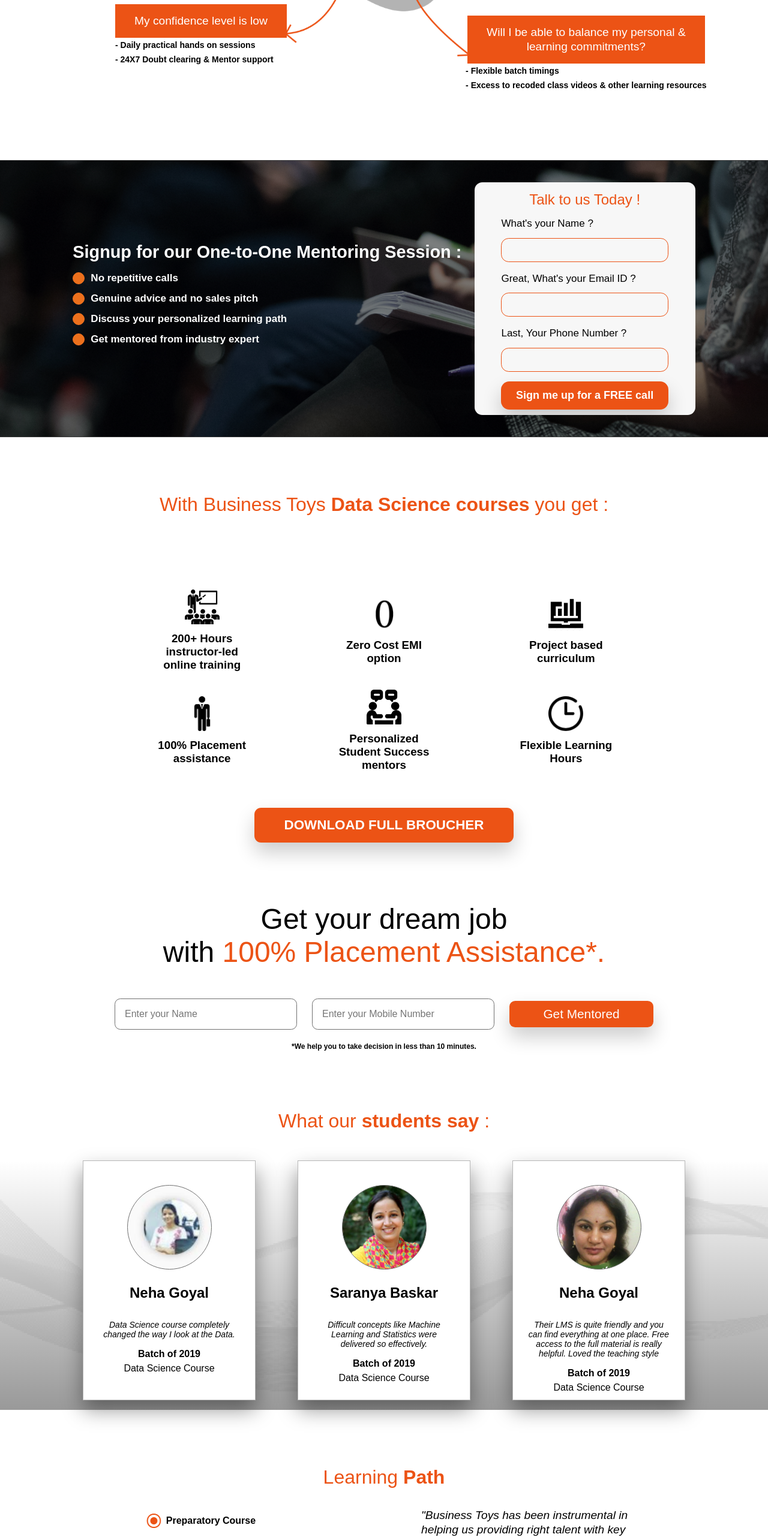
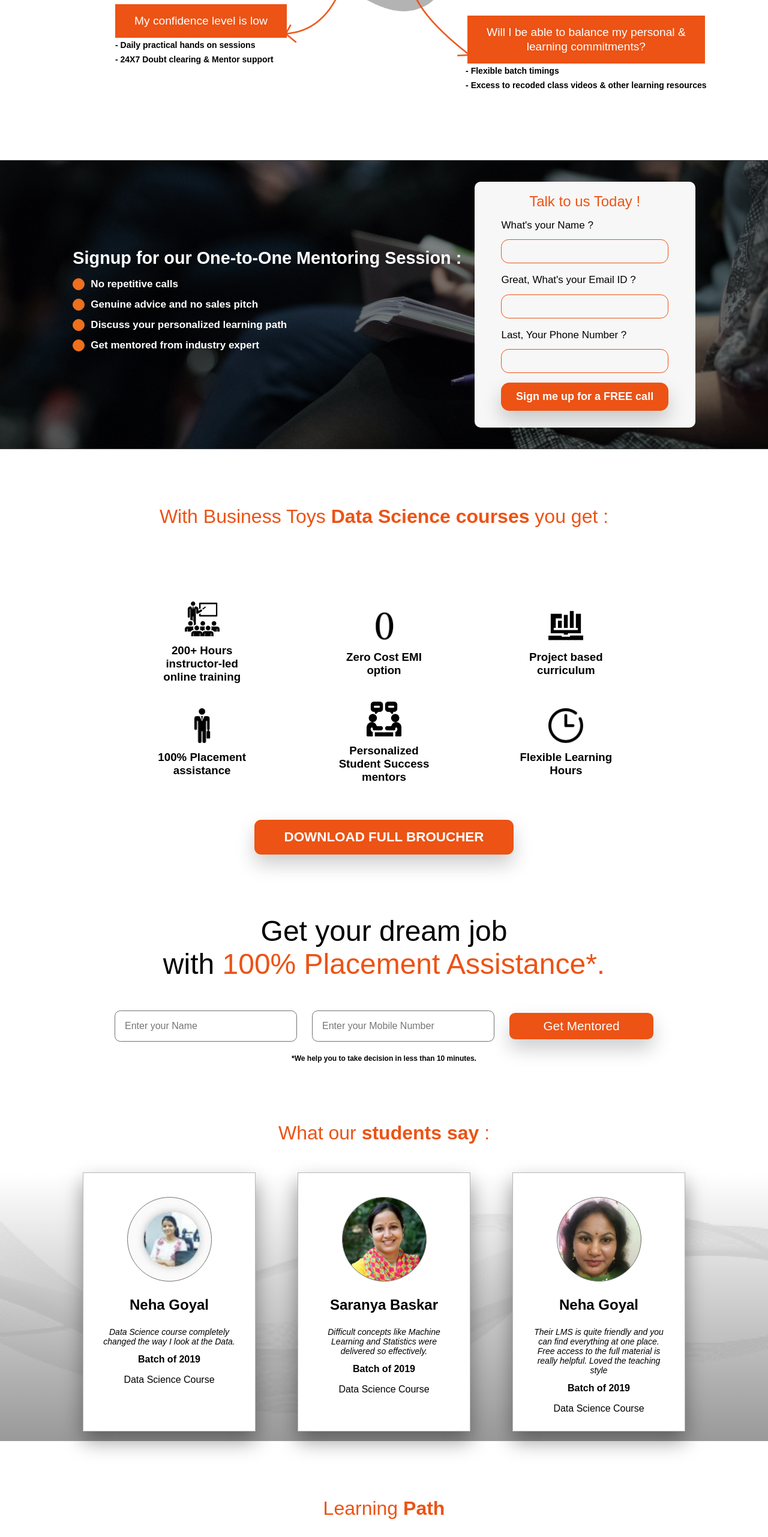
Before and after one commit to NitinSirsath/business-toy-task, a React (Vite) app: page / in a window 1280 px wide. Shown: the part 1542-4105 px from the top of the page at 60% size. Built offline with nearby package versions, Linux system fonts and the light colour scheme.

Commit message:
fix card

```diff
--- a/src/components/ContactPage/ContactPage.style.ts
+++ b/src/components/ContactPage/ContactPage.style.ts
@@ -9,7 +9,7 @@
   background-image: linear-gradient(to right, rgba(0, 0, 0, 0.5), rgba(0, 0, 0, 0.5)),
     url(${(props:any) => props.background});
     color: white;
-    padding: 15px 100px ;
+    padding: 25px 100px ;
     @media only screen and (max-width: 428px) {
         padding: 40px 40px ;
     }
@@ -68,12 +68,12 @@
     background-color: #f7f7f7;
     transition: all .2s ease;
 
-    padding: 1.1rem 2.8rem;
-    height: 90%;
+    padding: 1.3rem 2.8rem;
+    height: 95%;
     width: 23rem;
     text-align: left;
     color: black;
-    border-radius: 13px;
+    border-radius: 10px;
 
 
 
--- a/src/components/TestimonialsPage/TestimonialsPage.style.ts
+++ b/src/components/TestimonialsPage/TestimonialsPage.style.ts
@@ -32,18 +32,71 @@
         background-color: #fff;
     box-shadow: 0 1rem 2rem rgb(0 0 0 / 40%);
     border: 0.1rem solid rgba(112, 112, 112, 0.5);
-    height: 25rem;
+    height: 27rem;
     width: 18rem;
     text-align: center;
     margin-bottom: 1rem;
 
+    @media only screen and (max-width:968px){
+            height: 30rem;
+        }
+        @media only screen and (max-width:868px){
+
+            height: 30rem;
+        }
+        @media only screen and (max-width:768px){
+
+        }
+        @media only screen and (max-width:468px){
+
+            padding: 0px 34px;
+        }
+
         h2{
             margin: 20px 0px;
+            @media only screen and (max-width:968px){
+                font-size: medium;
+            }
+            @media only screen and (max-width:868px){
+            margin: 15px 0px;
+            font-size: small;
+
+        }
+        @media only screen and (max-width:768px){
+            margin: 12px 0px;
+            font-size: small;
+
+        }
+        @media only screen and (max-width:468px){
+            font-size: medium;
+
+
+        }
         }
 
         img{
             margin-top: 40px;
         }
 
+        p{
+            padding: 5px 30px;
+            @media only screen and (max-width:968px){
+                font-size: 16px;
+
+            }
+            @media only screen and (max-width:868px){
+            font-size: 14px;
+            padding: 8px 3px;
+
+        }
+        @media only screen and (max-width:768px){
+            font-size: 12px;
+
+        }
+        @media only screen and (max-width:468px){
+
+        }
+        }
+
 
 `
--- a/src/components/TestimonialsPage/TestimonialsPage.tsx
+++ b/src/components/TestimonialsPage/TestimonialsPage.tsx
@@ -15,7 +15,7 @@
                             <h2>{card.personName}</h2>
                             <p style={{
                                 fontSize: '14px',
-                                lineHeight: 'normal', padding: '13px 25px'
+                                lineHeight: 'normal',
                             }}><i>{card.desc}</i></p>
                             <p style={{fontWeight:'bold'}}>{card.batch}</p>
                             <p style={{fontWeight:'lighter'}}>{card.course}</p>
```
